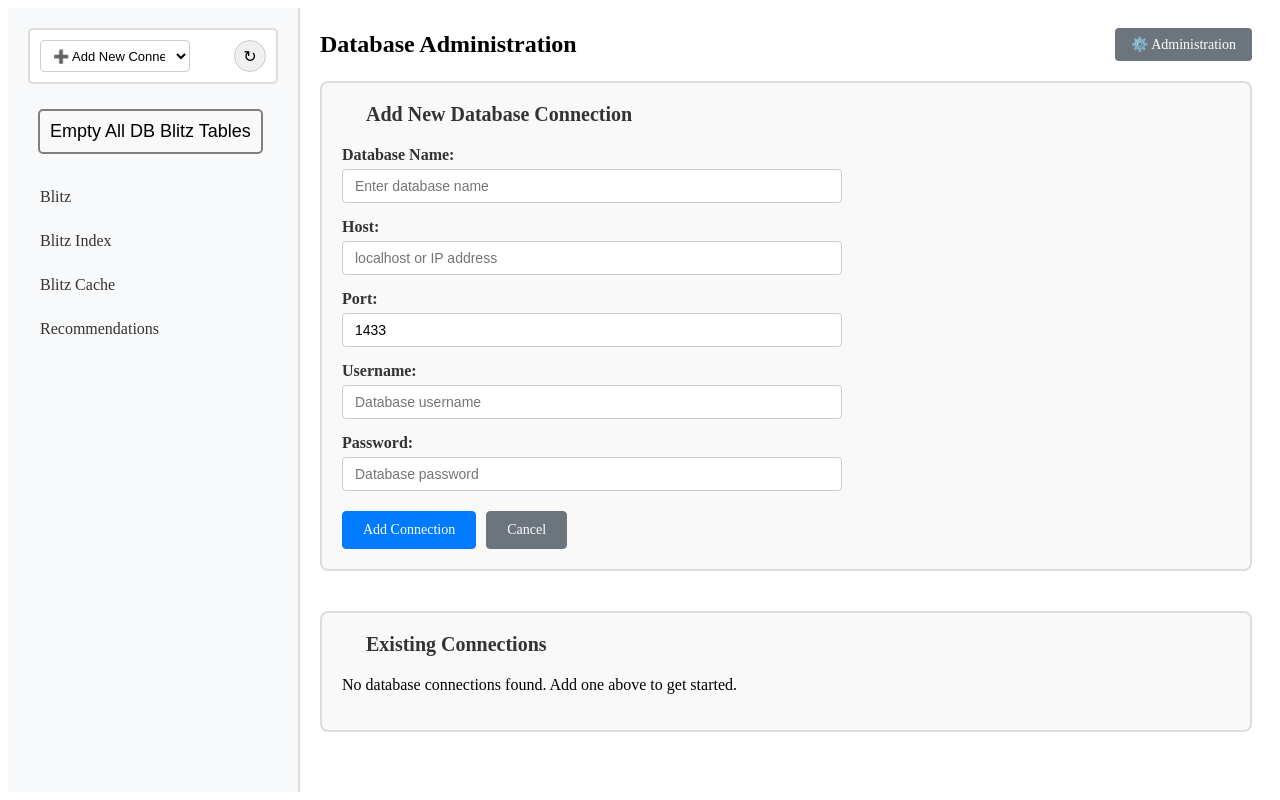
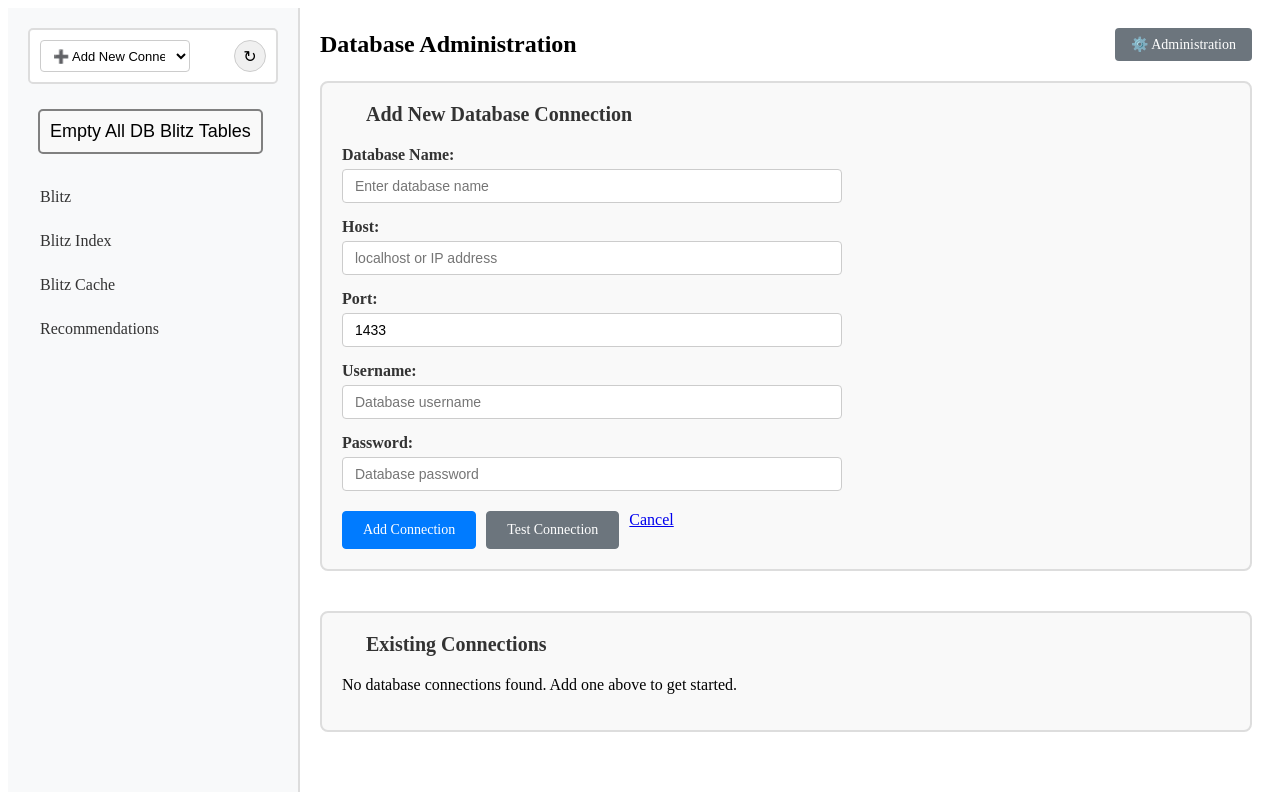
Before and after one commit to RadimBaca/blitz_agent, a Flask app: page /administration in a window 1280 px wide. Run offline with Flask 3, Linux system fonts and the light colour scheme; data that the repository does not hold is empty; parts of the project's set-up code (start-up, migrations or seed data) failed here and were passed over; some libraries are stand-ins or nearby versions.

Commit message:
Issue #19, testing db added

```diff
--- a/app.py
+++ b/app.py
@@ -1,6 +1,6 @@
 
 import os
-from flask import Flask, render_template, request, redirect, url_for, flash
+from flask import Flask, render_template, request, redirect, url_for, flash, session
 import pyodbc
 import markdown
 from markupsafe import Markup
@@ -223,6 +223,49 @@ def add_database():
         display_name = request.form.get("current_proc", "Blitz")
         return redirect(url_for('administration'))
 
+
+@app.route("/test_database", methods=["POST"])
+def test_database():
+    """Handle testing a database connection from the administration form and flash the result."""
+    try:
+        db_name = request.form.get("db_name")
+        db_host = request.form.get("db_host")
+        db_port = int(request.form.get("db_port", 1433))
+        db_user = request.form.get("db_user")
+        db_password = request.form.get("db_password")
+
+        # Store submitted values so administration can prefill the form after redirect
+        session['test_form'] = {
+            'db_name': db_name,
+            'db_host': db_host,
+            'db_port': db_port,
+            'db_user': db_user,
+            # Don't store passwords in session in production; kept here for UX convenience in dev
+            'db_password': db_password,
+        }
+
+        if not all([db_name, db_host, db_user, db_password]):
+            flash("All fields are required to test the connection.", "error")
+            return redirect(url_for('administration'))
+
+        version, instance_memory_mb = db_conn.probe_db_info(db_host, db_port, db_name, db_user, db_password)
+
+        if version or instance_memory_mb:
+            parts = []
+            if version:
+                parts.append(f"Version: {version}")
+            if instance_memory_mb is not None:
+                parts.append(f"Instance memory: {instance_memory_mb} MB")
+            flash(f"Connection successful. {'; '.join(parts)}", "success")
+        else:
+            flash("Connection failed. Could not reach the database or insufficient permissions to probe metadata.", "error")
+
+        return redirect(url_for('administration'))
+
+    except (pyodbc.Error, ValueError) as e:
+        flash(f"Connection test failed: {str(e)}", "error")
+        return redirect(url_for('administration'))
+
 @app.route("/delete_database", methods=["POST"])
 def delete_database():
     """Handle deleting a database connection"""
@@ -265,11 +308,14 @@ def administration():
     """Database administration page"""
     # Get fresh list of connections for the administration page
     current_connections = db_dao.get_all_db_connections()
+    # If a test submitted form exists in session, pop it to prefill the form
+    test_form = session.pop('test_form', None)
     return render_template("administration.html",
                            proc_name="Administration",
                            procedures=PROCEDURES,
                            connections=current_connections,
-                           actual_db_id=db_conn.get_actual_db_id())
+                           actual_db_id=db_conn.get_actual_db_id(),
+                           test_form=test_form)
 
 @app.route("/")
 def home():
--- a/src/agent_blitz_one_blitzindex.py
+++ b/src/agent_blitz_one_blitzindex.py
@@ -17,7 +17,8 @@ from langchain_openai import ChatOpenAI
 from langchain_openai import OpenAIEmbeddings
 from langchain_community.vectorstores import Chroma
 
-from app import procedure
+# Avoid importing `procedure` from app to prevent circular import when app imports this module.
+# The code below will use the local `procedure_name` parameter instead where needed.
 
 # Import the centralized connection function
 from .db_connection import get_connection
@@ -341,7 +342,8 @@ def load_specialized_prompt(procedure_name, record, database: str) -> str:
                 print(f"Error processing indexing analysis: {e}")
 
         if procedure_name == "sp_BlitzIndex" or  procedure_name == "sp_BlitzCache" or procedure_name == "sp_Blitz":
-            specific_prompt_file = os.path.join(project_root, "db", "prompts", f"{procedure}.txt")
+            # Use the local parameter `procedure_name` to select the specific prompt file
+            specific_prompt_file = os.path.join(project_root, "db", "prompts", f"{procedure_name}.txt")
 
             try:
                 if os.path.exists(specific_prompt_file):
--- a/templates/administration.html
+++ b/templates/administration.html
@@ -18,36 +18,37 @@
                     <div class="form-group">
                         <label for="db_name">Database Name:</label>
                         <input type="text" id="db_name" name="db_name" required
-                               placeholder="Enter database name">
+                               placeholder="Enter database name" value="{{ test_form.db_name if test_form else '' }}">
                     </div>
 
                     <div class="form-group">
                         <label for="db_host">Host:</label>
                         <input type="text" id="db_host" name="db_host" required
-                               placeholder="localhost or IP address">
+                               placeholder="localhost or IP address" value="{{ test_form.db_host if test_form else '' }}">
                     </div>
 
                     <div class="form-group">
                         <label for="db_port">Port:</label>
-                        <input type="number" id="db_port" name="db_port" value="1433"
+                        <input type="number" id="db_port" name="db_port" value="{{ test_form.db_port if test_form else 1433 }}"
                                min="1" max="65535" required>
                     </div>
 
                     <div class="form-group">
                         <label for="db_user">Username:</label>
                         <input type="text" id="db_user" name="db_user" required
-                               placeholder="Database username">
+                               placeholder="Database username" value="{{ test_form.db_user if test_form else '' }}">
                     </div>
 
                     <div class="form-group">
                         <label for="db_password">Password:</label>
                         <input type="password" id="db_password" name="db_password" required
-                               placeholder="Database password">
+                               placeholder="Database password" value="{{ test_form.db_password if test_form else '' }}">
                     </div>
 
                     <div class="form-actions">
                         <button type="submit" class="btn-primary">Add Connection</button>
-                        <a href="/{{ proc_name }}" class="btn-secondary">Cancel</a>
+                        <button type="submit" class="btn-secondary" formaction="/test_database" formmethod="post">Test Connection</button>
+                        <a href="/{{ proc_name }}" class="btn-tertiary">Cancel</a>
                     </div>
                 </form>
             </div>
```
Also changed, not shown: tests/test_app_integration.py (+38 -13 lines).
